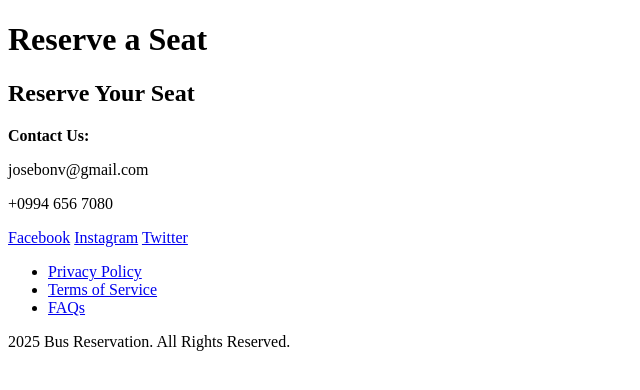
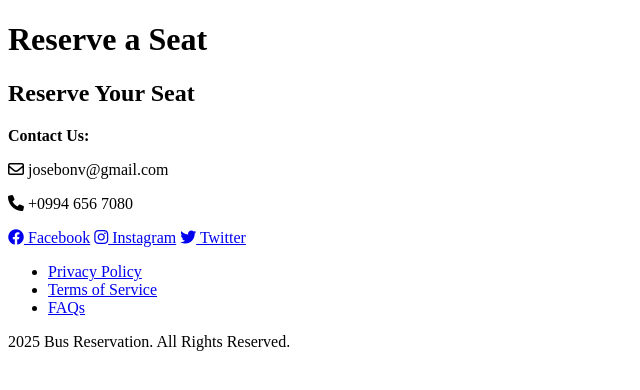
Before and after one commit to chillyboy07/AWD-Seatwork-1-5-BJ-25, a plain HTML site: page pages/page2/index.html in a window 1280 px wide. Shown: the whole page, without its empty margins (0-640 px from the left). Drawn offline with Linux system fonts and the light colour scheme.

Commit message:
feat(html page 2): added link for css and fontawesome

```diff
--- a/pages/page2/index.html
+++ b/pages/page2/index.html
@@ -4,6 +4,8 @@
     <meta charset="UTF-8">
     <meta name="viewport" content="width=device-width, initial-scale=1.0">
     <title>AWD-Seatwork-1-5-BJ-25</title>
+    <link rel="stylesheet" href="../page2/assets/css/style.css">
+    <link href="https://cdnjs.cloudflare.com/ajax/libs/font-awesome/6.0.0-beta3/css/all.min.css" rel="stylesheet">
 </head>
 <body>
     <header>
```
